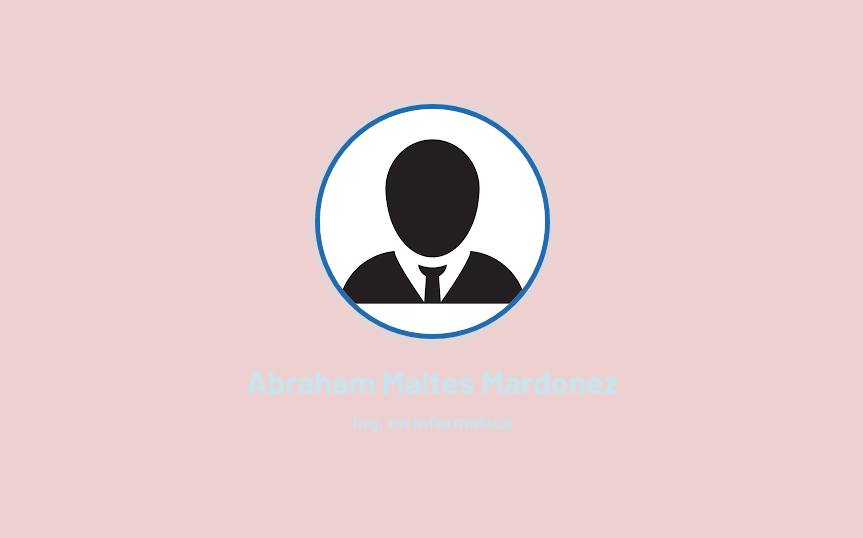
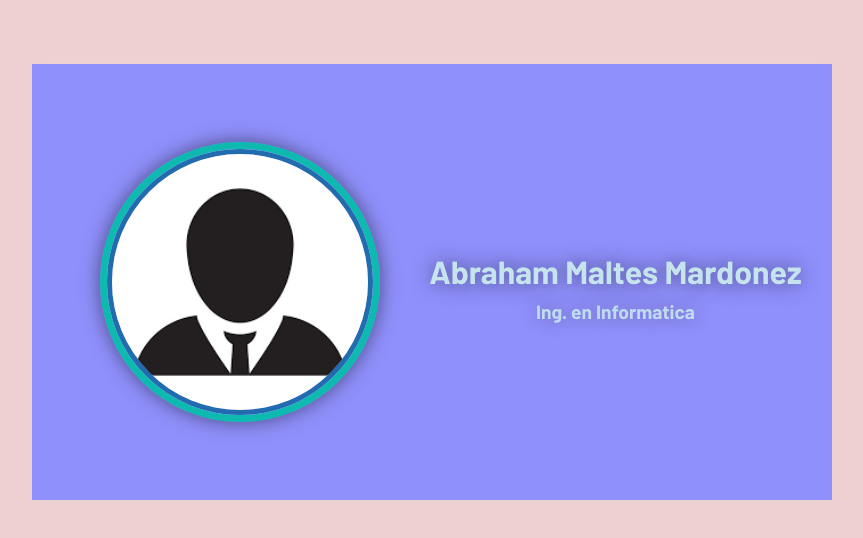
Before and after one commit to Abrahamfmm/Clase-3-miercoles, a plain HTML site: page index.html in a window 1280 px wide. Shown: the whole page, without its empty margins (208-1071 px from the left). Drawn offline with Linux system fonts and the light colour scheme.

Commit message:
creaccion de clases en css

```diff
--- a/estilos.css
+++ b/estilos.css
@@ -44,3 +44,40 @@ header h2{
     font-size: 1.2em;
     opacity: 0.9;
 }
+
+.container{
+    background-color: rgb(144, 144, 253);
+    width: 80%;
+    margin: 0 auto;
+    position: relative;
+    z-index: 1;
+}
+
+.contenedor_foto_perfil{
+    width: 280px;
+    height: 280px;
+    border-radius: 50%;
+    overflow: hidden;
+    display: inline-block;
+    vertical-align: middle;
+    border: 7px solid #0ebab0;
+    margin: 5%;
+    box-shadow: 0 0 20px rgba(0,0,0,0.5);
+}
+
+.contenedor_foto_perfil img{
+    width: 100%;
+    height: auto;
+    display: block;
+}
+
+.cabecera{
+    position: relative;
+}
+
+.nombre_puesto{
+    display: inline-block;
+    vertical-align: middle;
+    margin-left: 1%;
+    text-shadow: 0 0 20px rgba(0,0,0,0.5);
+}
--- a/index.html
+++ b/index.html
@@ -7,12 +7,12 @@
     <link rel="stylesheet" href="estilos.css">
 </head>
 <body>
-    <main>
+    <main class="container">
         <header>
-            <figure>
+            <figure class="contenedor_foto_perfil">
                 <img src="Imagen/Imagen-perfil.png" alt="imagen de perfil">
             </figure>
-            <section>
+            <section class="nombre_puesto">
                 <h1>Abraham Maltes Mardonez</h1>
                 <h2>Ing. en Informatica</h2>
             </section>
```
